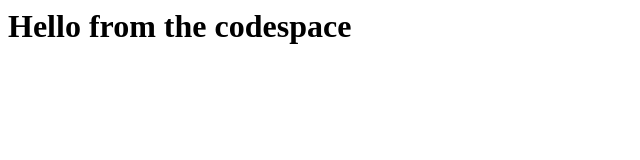
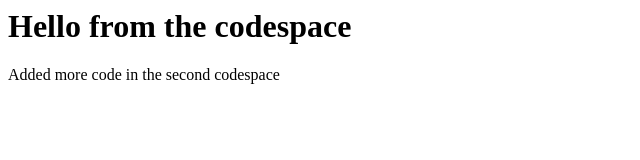
Before and after one commit to pepe-me/skills-code-with-codespaces, a plain HTML site: page index.html in a window 1280 px wide. Shown: the whole page, without its empty margins (0-640 px from the left). Drawn offline with Linux system fonts and the light colour scheme.

Commit message:
added more code in the second codespace

```diff
--- a/index.html
+++ b/index.html
@@ -1,3 +1,4 @@
 <html>
   <h1>Hello from the codespace</h1>
+  Added more code in the second codespace
 </html>
```
